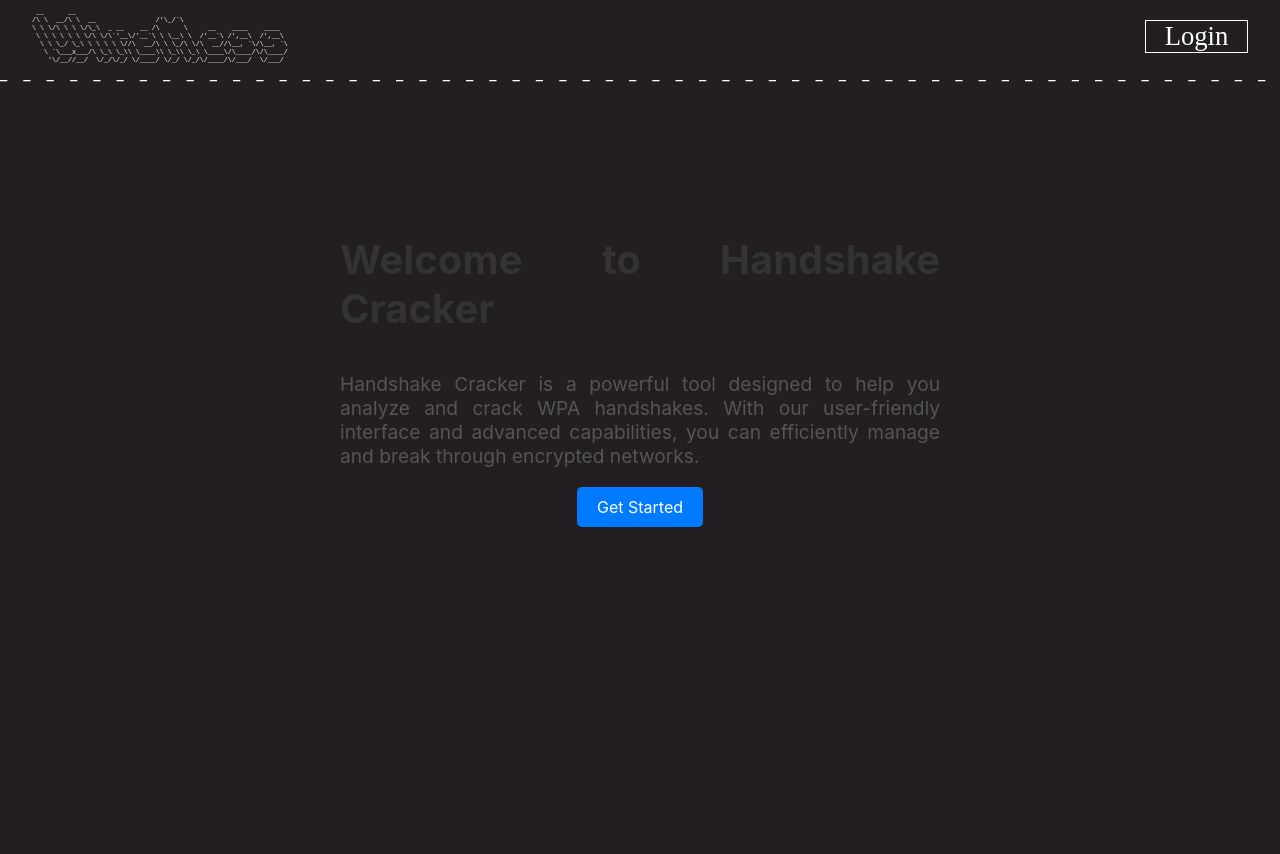
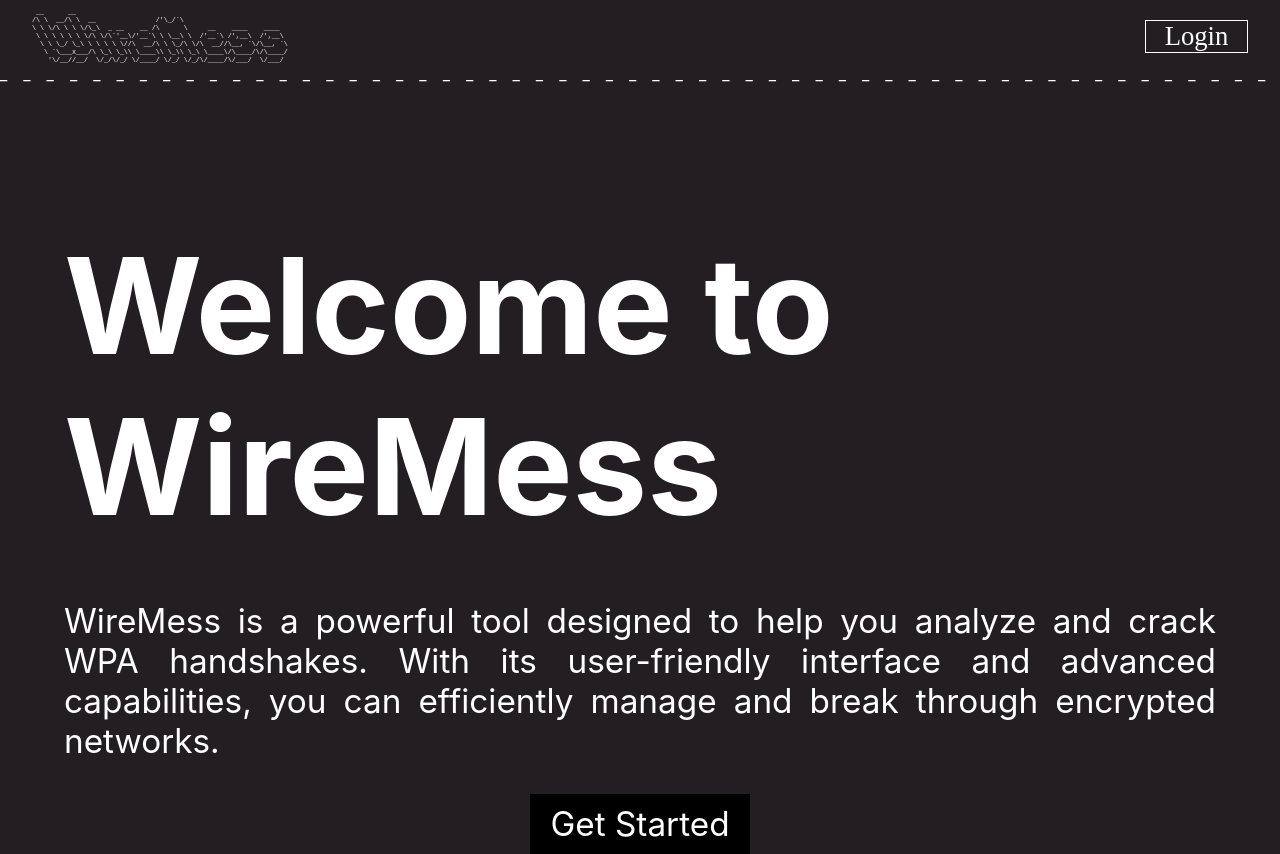
Before and after one commit to energydrinksjunkie/wpa-cracking-project-with-pwnagotchi, a React (Create React App) app in the folder src/frontend/: page / in a window 1280 px wide. Before the commit the page ends 800 px from the top, so only its background shows below. Built offline with nearby package versions, Linux system fonts and the light colour scheme; no server answers; a web font is replaced by a local one.

Commit message:
rewrote home page css

```diff
--- a/src/frontend/src/components/Home.css
+++ b/src/frontend/src/components/Home.css
@@ -1,39 +1,33 @@
 .home-container {
+  align-self: center;
+  justify-self: center;
+  width: 90vw;
   display: flex;
   flex-direction: column;
+  justify-content: center;
   align-items: center;
-  justify-content: center;
-  text-align: center;
-  padding: 20px;
-  max-width: 600px;
-  margin: auto;
-  margin-top: 5em;
 }
 
-.home-container h1 {
-  font-size: 2.5rem;
+.title-home {
+  font-size: 100pt;
   margin-bottom: 20px;
-  color: #333;
+  font-weight: bold;
 }
-
-.home-container  {
-  font-size: 1.2rem;
-  color: #555;
-  margin-bottom: 40px;
+.desc {
+  font-size: 25pt;
   text-align: justify;
 }
 
 .login-link {
-  display: inline-block;
   padding: 10px 20px;
-  font-size: 1rem;
+  font-size: 25pt;
   color: #fff;
-  background-color: #007bff;
+  background-color: black;
   text-decoration: none;
-  border-radius: 5px;
   transition: background-color 0.3s ease;
 }
 
 .login-link:hover {
-  background-color: #0056b3;
+  background-color: white;
+  color: black;
 }
--- a/src/frontend/src/components/Home.js
+++ b/src/frontend/src/components/Home.js
@@ -6,9 +6,9 @@ const Home = () => {
   return (
     <>
         <div className="home-container">
-        <h1>Welcome to Handshake Cracker</h1>
-        <p>
-            Handshake Cracker is a powerful tool designed to help you analyze and crack WPA handshakes. With our user-friendly interface and advanced capabilities, you can efficiently manage and break through encrypted networks.
+        <p className='title-home'>Welcome to WireMess</p>
+        <p className='desc'>
+            WireMess is a powerful tool designed to help you analyze and crack WPA handshakes. With its user-friendly interface and advanced capabilities, you can efficiently manage and break through encrypted networks.
         </p>
         <Link to="/login" className="login-link">
             Get Started
```
